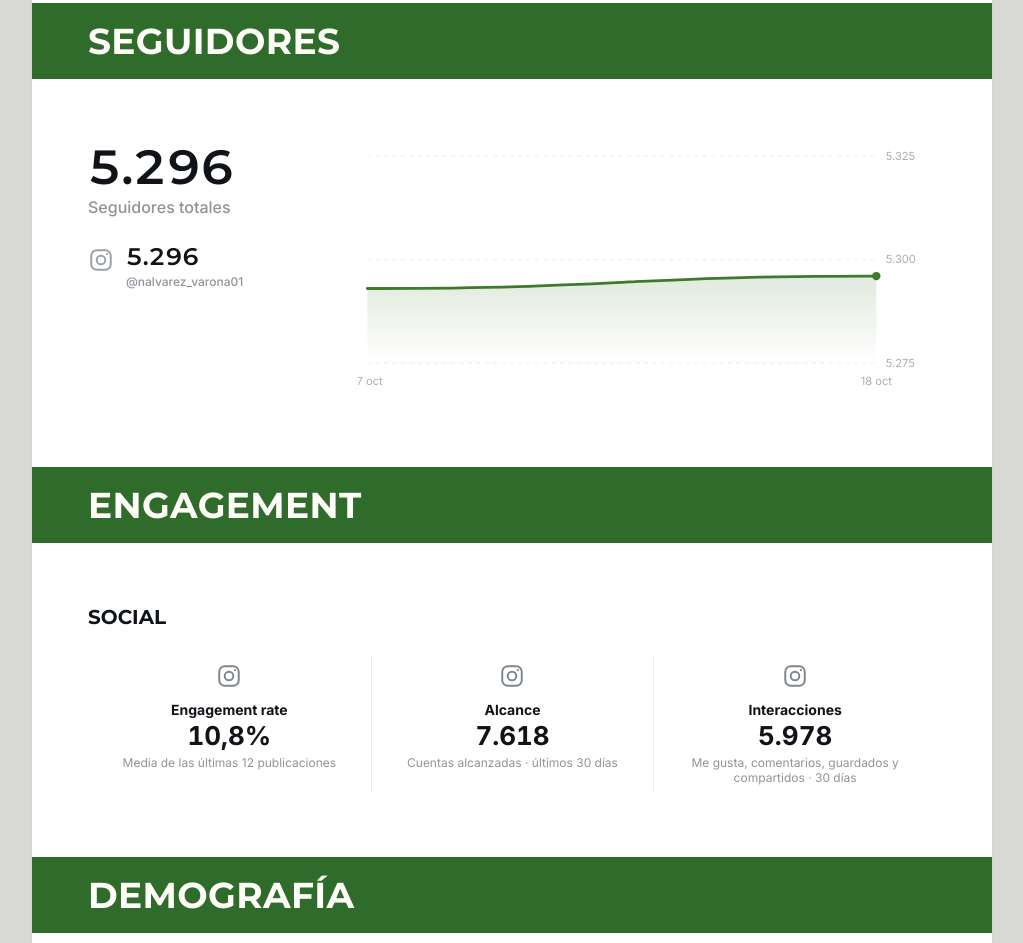
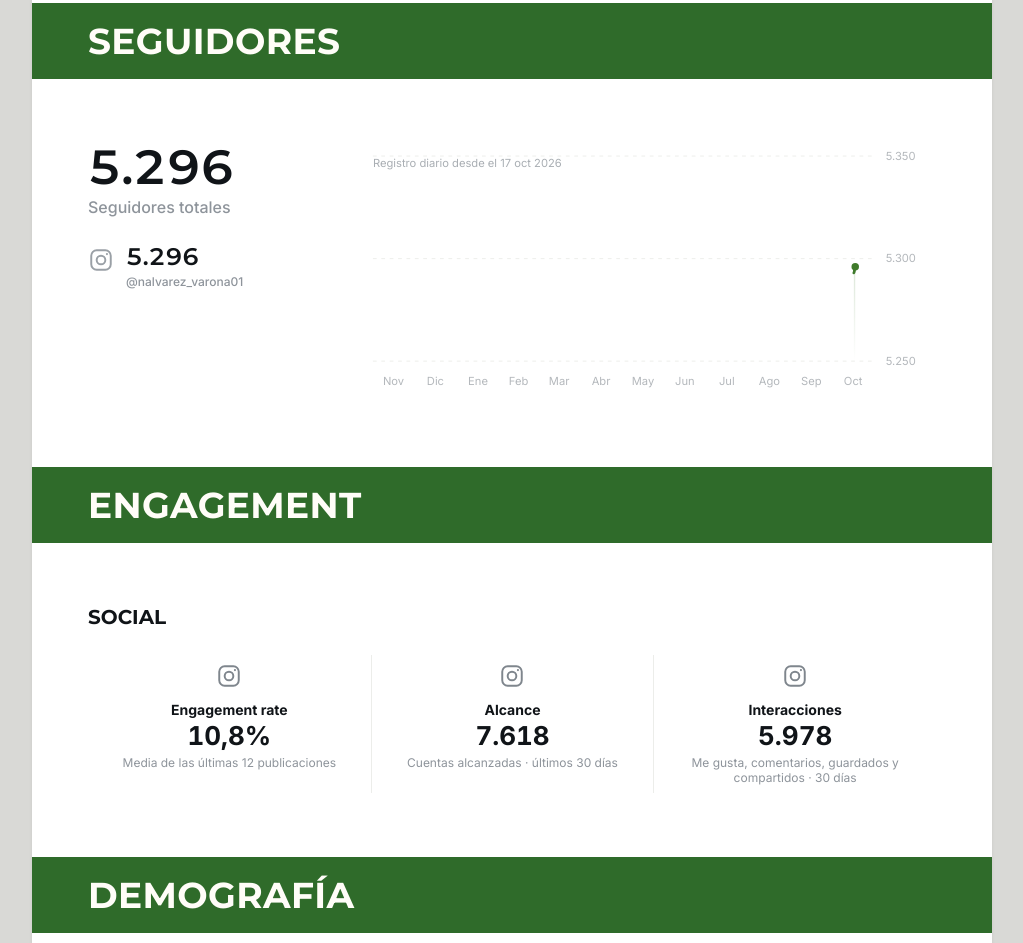
Before and after one commit to Portentosports/ficha-nicolas, a website: page index.html in a window 1280 px wide. Shown: the part 1634-2577 px from the top of the page, without its empty margins (128-1151 px from the left). Drawn offline with Linux system fonts and the light colour scheme.

Commit message:
Add files via upload

```diff
--- a/index.html
+++ b/index.html
@@ -6,9 +6,10 @@
 <title>Nicolás Álvarez Varona · Portento Sports Group</title>
 <meta name="description" content="Ficha de Nicolás Álvarez Varona, tenista profesional (mejor ranking ATP 219). Trayectoria, audiencia y datos de Instagram actualizados.">
 <meta property="og:type" content="profile">
+<meta property="og:url" content="https://portentosports.github.io/ficha-nicolas/">
 <meta property="og:title" content="Nicolás Álvarez Varona">
 <meta property="og:description" content="Tenista profesional · Mejor ranking ATP 219 · Nº7 júnior mundial. Representado por Portento Sports Group.">
-<meta property="og:image" content="https://nicolas.portentosports.com/portada.jpg">
+<meta property="og:image" content="https://portentosports.github.io/ficha-nicolas/portada.jpg">
 <meta name="twitter:card" content="summary_large_image">
 <meta name="theme-color" content="#2F6B2A">
 <link rel="preconnect" href="https://fonts.googleapis.com">
@@ -367,44 +368,65 @@ function render(D) {
   }
 }
 
-/* Gráfico de evolución: un punto por mes con el último dato guardado de cada mes. */
+/* Gráfico de evolución, como el de Ferrero: últimos 12 meses en el eje,
+   cifras a la derecha y cada dato colocado en su fecha real. */
 function drawChart(history) {
   const el = $("chart");
-  const W = 620, H = 270, L = 10, R = 64, T = 14, B = 34;
-  const byMonth = new Map();
-  history.forEach(p => byMonth.set(p.d.slice(0, 7), p));
-  let pts = [...byMonth.values()].slice(-12);
-  if (history.length >= 2 && pts.length < 4) {
-    // menos de 4 meses: se ven los días guardados (como mucho 30 puntos)
-    const step = Math.max(1, Math.ceil(history.length / 30));
-    pts = history.filter((_, i) => i % step === 0 || i === history.length - 1);
+  const W = 620, H = 270, L = 16, R = 66, T = 14, B = 36;
+  const MES = ["Ene","Feb","Mar","Abr","May","Jun","Jul","Ago","Sep","Oct","Nov","Dic"];
+  const day = s => Date.UTC(+s.slice(0, 4), +s.slice(5, 7) - 1, +s.slice(8, 10));
+  const pts = history.filter(p => p && p.d && p.v != null).map(p => ({ t: day(p.d), v: p.v, d: p.d }));
+  const endT = pts.length ? pts[pts.length - 1].t : Date.now();
+  const end = new Date(endT);
+  // ventana de 12 meses que termina en el mes del último dato
+  const startT = Date.UTC(end.getUTCFullYear(), end.getUTCMonth() - 11, 1);
+  const stopT = Date.UTC(end.getUTCFullYear(), end.getUTCMonth() + 1, 1);
+  const x = t => L + (t - startT) / (stopT - startT) * (W - R - L);
+  const inWin = pts.filter(p => p.t >= startT);
+
+  // eje Y
+  let lo, hi;
+  if (inWin.length) { lo = Math.min(...inWin.map(p => p.v)); hi = Math.max(...inWin.map(p => p.v)); }
+  else { lo = 0; hi = 100; }
+  const span = Math.max(hi - lo, Math.max(20, hi * 0.03));
+  const raw = span / 4, mag = 10 ** Math.floor(Math.log10(raw));
+  const step = [1, 2, 2.5, 5, 10].map(k => k * mag).find(s => s >= raw);
+  const y0 = Math.floor((lo - span * 0.15) / step) * step, y1 = Math.ceil((hi + span * 0.15) / step) * step;
+  const y = v => T + (1 - (v - y0) / (y1 - y0)) * (H - T - B);
+  const ticks = []; for (let t = y0; t <= y1 + 1e-9; t += step) ticks.push(t);
+  const tick = v => v >= 10000 ? (Math.round(v / 100) / 10).toString().replace(".", ",") + "K" : fmt(v);
+
+  // meses del eje X (centrados en cada mes, como Ferrero)
+  const months = [];
+  for (let k = 0; k < 12; k++) {
+    const m0 = Date.UTC(end.getUTCFullYear(), end.getUTCMonth() - 11 + k, 1);
+    const m1 = Date.UTC(end.getUTCFullYear(), end.getUTCMonth() - 10 + k, 1);
+    months.push({ x: x((m0 + m1) / 2), l: MES[new Date(m0).getUTCMonth()] });
   }
-  if (pts.length < 2) {
-    const rows = [0, 1, 2, 3, 4, 5].map(i => { const y = T + i * (H - T - B) / 5; return `<line x1="${L}" x2="${W - R}" y1="${y}" y2="${y}" stroke="#ECEDEA" stroke-dasharray="4 5"/>`; }).join("");
-    el.innerHTML = `<svg viewBox="0 0 ${W} ${H}" role="img" aria-label="Evolución de seguidores">${rows}
-      <text x="${(W - R + L) / 2}" y="${H / 2 - 4}" text-anchor="middle" font-family="Inter,Arial,sans-serif" font-size="14" font-weight="600" fill="#8E949B">Evolución de seguidores</text>
-      <text x="${(W - R + L) / 2}" y="${H / 2 + 18}" text-anchor="middle" font-family="Inter,Arial,sans-serif" font-size="12" fill="#A9AEB3">Se completa a medida que se registran datos</text></svg>`;
-    return;
+
+  let line = "", area = "", dot = "", note = "";
+  if (inWin.length >= 2) {
+    const P = inWin.map(p => [x(p.t), y(p.v)]);
+    let d = `M${P[0][0]},${P[0][1]}`;
+    for (let i = 1; i < P.length; i++) { const cx = (P[i - 1][0] + P[i][0]) / 2; d += ` C${cx},${P[i - 1][1]} ${cx},${P[i][1]} ${P[i][0]},${P[i][1]}`; }
+    line = `<path d="${d}" fill="none" stroke="#3F7A2B" stroke-width="3" stroke-linecap="round" stroke-linejoin="round"/>`;
+    area = `<path d="${d} L${P[P.length - 1][0]},${H - B} L${P[0][0]},${H - B}Z" fill="url(#g)"/>`;
   }
-  const monthly = byMonth.size >= 4;
-  const vs = pts.map(p => p.v), lo = Math.min(...vs), hi = Math.max(...vs);
-  const span = Math.max(hi - lo, Math.max(10, hi * 0.02));
-  const raw = span / 5, mag = 10 ** Math.floor(Math.log10(raw));
-  const step = [1, 2, 2.5, 5, 10].map(k => k * mag).find(s => s >= raw);
-  const y0 = Math.floor((lo - span * 0.1) / step) * step, y1 = Math.ceil((hi + span * 0.1) / step) * step;
-  const x = i => L + i * (W - R - L) / (pts.length - 1), y = v => T + (1 - (v - y0) / (y1 - y0)) * (H - T - B);
-  const ticks = []; for (let t = y0; t <= y1 + 1e-9; t += step) ticks.push(t);
-  let d = `M${x(0)},${y(vs[0])}`;
-  for (let i = 1; i < pts.length; i++) { const cx = (x(i - 1) + x(i)) / 2; d += ` C${cx},${y(vs[i - 1])} ${cx},${y(vs[i])} ${x(i)},${y(vs[i])}`; }
-  const lab = p => { const [yy, mm, dd] = p.d.split("-"); return monthly ? MESES[+mm - 1] : `${+dd} ${MESES[+mm - 1]}`; };
-  const every = Math.ceil(pts.length / 12);
-  el.innerHTML = `<svg viewBox="0 0 ${W} ${H}" role="img" aria-label="Evolución de seguidores de ${fmt(vs[0])} a ${fmt(vs[vs.length - 1])}">
-    <defs><linearGradient id="g" x1="0" y1="0" x2="0" y2="1"><stop offset="0" stop-color="#3F7A2B" stop-opacity=".16"/><stop offset="1" stop-color="#3F7A2B" stop-opacity="0"/></linearGradient></defs>
-    ${ticks.map(t => `<line x1="${L}" x2="${W - R}" y1="${y(t)}" y2="${y(t)}" stroke="#ECEDEA" stroke-dasharray="4 5"/><text x="${W - R + 10}" y="${y(t) + 4}" font-family="Inter,Arial,sans-serif" font-size="12" fill="#A9AEB3">${fmt(t)}</text>`).join("")}
-    <path d="${d} L${x(pts.length - 1)},${H - B} L${x(0)},${H - B}Z" fill="url(#g)"/>
-    <path class="line" d="${d}" fill="none" stroke="#3F7A2B" stroke-width="3" stroke-linecap="round"/>
-    <circle cx="${x(pts.length - 1)}" cy="${y(vs[vs.length - 1])}" r="4.5" fill="#3F7A2B"/>
-    ${pts.map((p, i) => (i % every === 0 || i === pts.length - 1) ? `<text x="${x(i)}" y="${H - 10}" text-anchor="middle" font-family="Inter,Arial,sans-serif" font-size="12" fill="#A9AEB3">${lab(p)}</text>` : "").join("")}
+  if (inWin.length) {
+    const last = inWin[inWin.length - 1];
+    const spanDays = (last.t - inWin[0].t) / 864e5;
+    if (spanDays < 60) dot = `<circle cx="${x(last.t)}" cy="${y(last.v)}" r="4" fill="#3F7A2B"/>`;
+    if (spanDays < 90) {
+      const f = new Date(inWin[0].t);
+      note = `<text x="${L}" y="${T + 12}" font-family="Inter,Arial,sans-serif" font-size="12" fill="#A9AEB3">Registro diario desde el ${f.getUTCDate()} ${MES[f.getUTCMonth()].toLowerCase()} ${f.getUTCFullYear()}</text>`;
+    }
+  }
+
+  el.innerHTML = `<svg viewBox="0 0 ${W} ${H}" role="img" aria-label="Evolución de seguidores en los últimos 12 meses">
+    <defs><linearGradient id="g" x1="0" y1="0" x2="0" y2="1"><stop offset="0" stop-color="#3F7A2B" stop-opacity=".18"/><stop offset="1" stop-color="#3F7A2B" stop-opacity="0"/></linearGradient></defs>
+    ${ticks.map(t => `<line x1="${L}" x2="${W - R}" y1="${y(t)}" y2="${y(t)}" stroke="#ECEDEA" stroke-dasharray="4 5"/><text x="${W - R + 12}" y="${y(t) + 4}" font-family="Inter,Arial,sans-serif" font-size="12" fill="#B4B8BC">${tick(t)}</text>`).join("")}
+    ${area}${line}${dot}${note}
+    ${months.map(m => `<text x="${m.x}" y="${H - 10}" text-anchor="middle" font-family="Inter,Arial,sans-serif" font-size="12" fill="#B4B8BC">${m.l}</text>`).join("")}
   </svg>`;
 }
 
```
